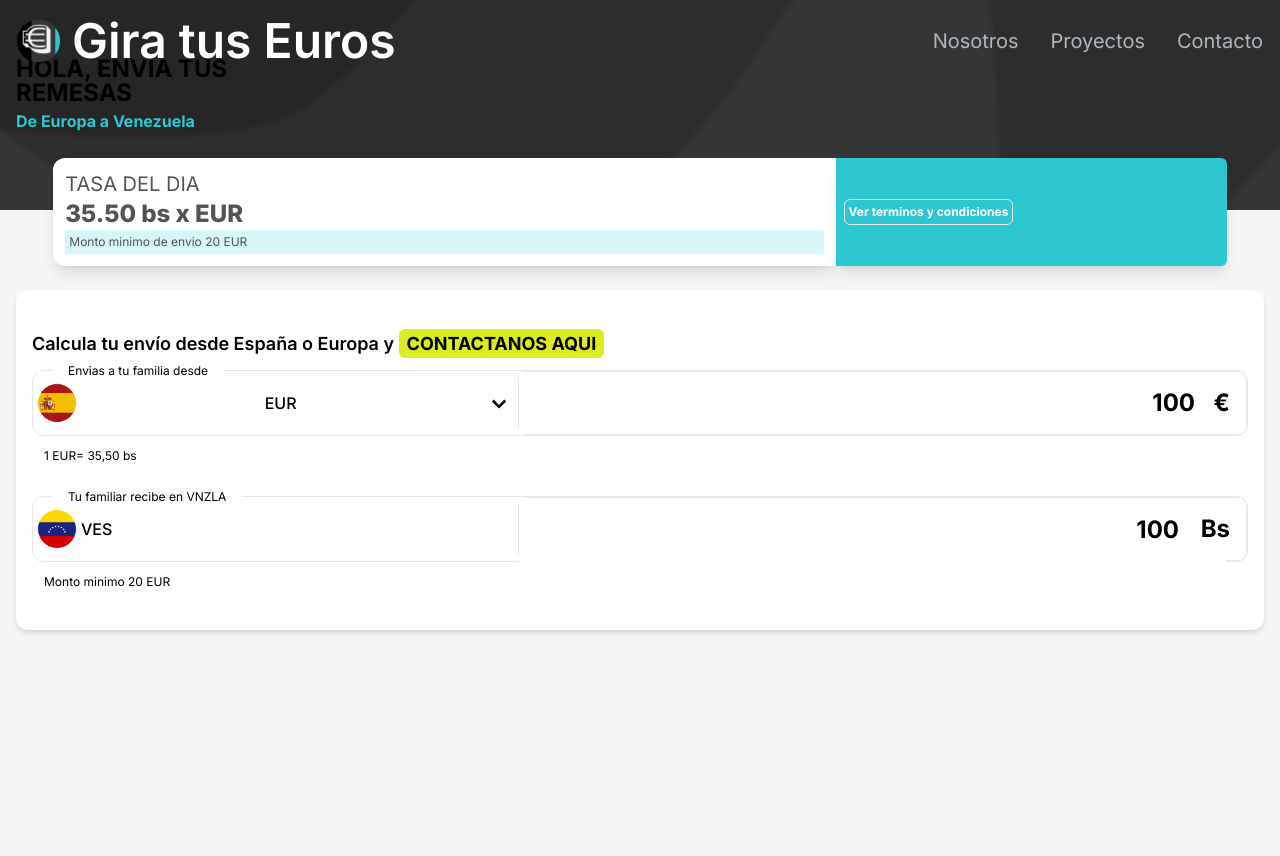
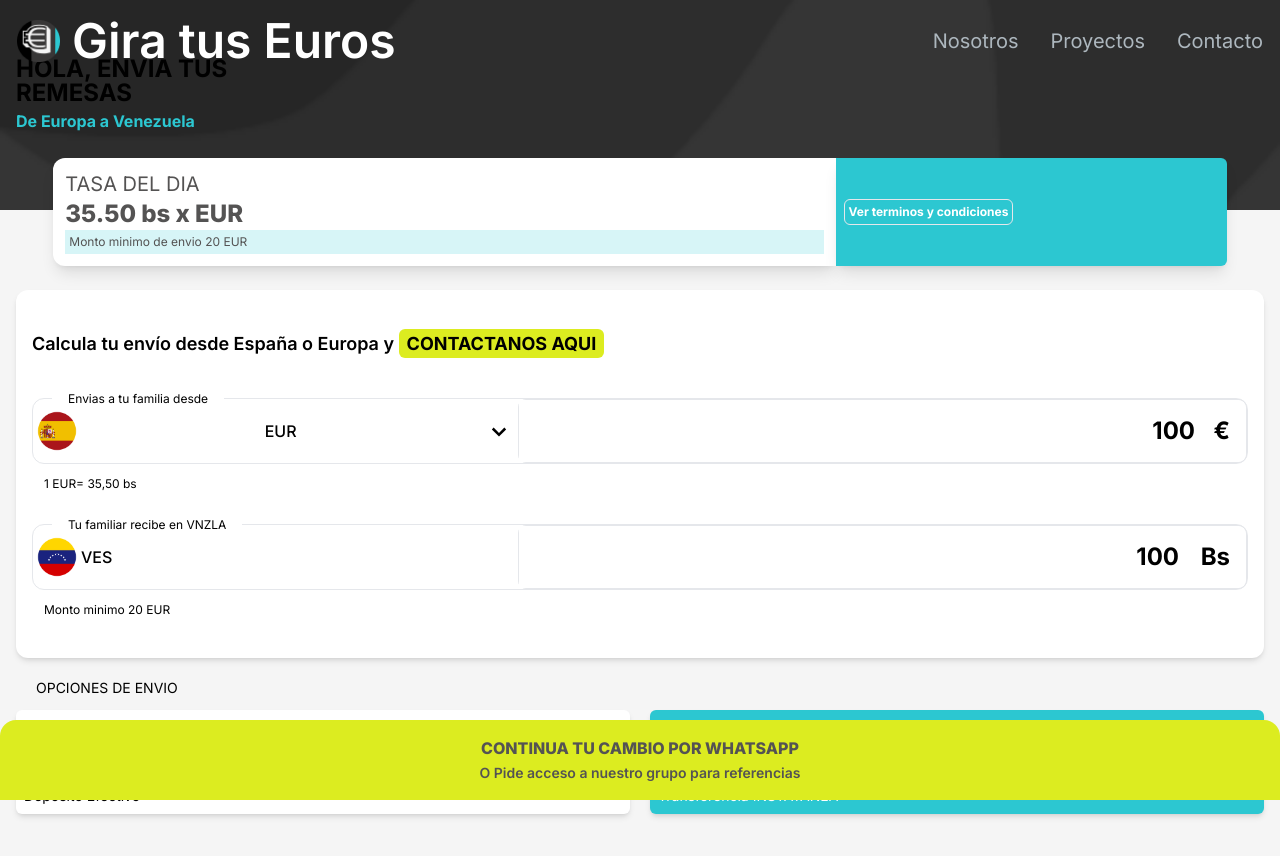
Before and after one commit to eurorondon/gira-tus-euros, a Next.js app: page / in a window 1280 px wide. Shown: the top 856 px of the page. Before the commit the page ends 800 px from the top, so only its background shows below. Built offline with nearby package versions, Linux system fonts and the light colour scheme.

Commit message:
Terminando primera vista

```diff
--- a/src/app/components/Calculadora.jsx
+++ b/src/app/components/Calculadora.jsx
@@ -5,7 +5,7 @@ import InputVenezuela from "./InputVenezuela";
 export default function Calculadora() {
   return (
     <div className="px-4  py-5 bg-white mx-4  rounded-xl p-3  shadow-md">
-      <div className="mt-5">
+      <div className="mt-5 mb-10">
         <h3 className="text-lg font-semibold">
           Calcula tu envío desde España o Europa y{" "}
           <span
--- a/src/app/components/InputVenezuela.jsx
+++ b/src/app/components/InputVenezuela.jsx
@@ -61,7 +61,7 @@ const InputVenezuela = () => {
         <div className="flex h-16 w-full border rounded-lg relative">
           <input
             type="number"
-            className="w-full outline-none text-2xl font-bold text-right p-8 flex-grow-1 mr-5"
+            className="w-full outline-none text-2xl font-bold text-right px-8 flex-grow-1 mr-5"
             placeholder="Enter amount"
             value={inputText}
             onChange={(e) => setInputText(e.target.value.toLowerCase())}
--- a/src/app/components/Navbar.jsx
+++ b/src/app/components/Navbar.jsx
@@ -23,6 +23,7 @@ const navLinks = [
 
 const Navbar = () => {
   const [navbarOpen, setNavbarOpen] = useState(false);
+  const [scrollBackground, setScrollBackground] = useState(false);
 
   React.useEffect(() => {
     const handleOutsideClick = (event) => {
@@ -41,14 +42,36 @@ const Navbar = () => {
     };
   }, [navbarOpen]);
 
+  React.useEffect(() => {
+    const handleScroll = () => {
+      const scrollPosition = window.scrollY;
+      const shouldAddBackground = scrollPosition > 3; // Cambia el valor según tu necesidad
+
+      setScrollBackground(shouldAddBackground);
+    };
+
+    window.addEventListener("scroll", handleScroll);
+
+    return () => {
+      window.removeEventListener("scroll", handleScroll);
+    };
+  }, []);
+
   return (
     <nav
       className={
         navbarOpen
-          ? "fixed mx-auto border border-[#33353F] top-0 left-0 right-0 z-20 bg-[#121212] bg-opacity-100"
-          : "fixed mx-auto border border-[#33353f00]  top-0 left-0 right-0 z-20  bg-opacity-100"
+          ? "fixed mx-auto border  border-[#33353F] top-0 left-0 right-0 z-20 bg-[#121212] bg-opacity-100"
+          : `fixed mx-auto border  border-[#33353f00]  top-0 left-0 right-0 z-20  bg-opacity-100 ${
+              scrollBackground ? "bg-[#2a2a2a]" : "bg-transparent"
+            } `
       }
     >
+      {/* <nav
+      className={`fixed mx-auto border top-0 left-0 right-0 z-20 bg-opacity-100 ${
+        scrollBackground ? "bg-[#121212]" : "bg-transparent"
+      }`}
+    > */}
       <div className="flex container lg:py-4 flex-wrap items-center justify-between mx-auto px-4 py-2 ">
         <Link
           href={"/"}
--- /dev/null
+++ b/src/app/components/OpcionesEnvio.jsx
@@ -0,0 +1,32 @@
+import React from "react";
+
+function OpcionesEnvio() {
+  return (
+    <div className="my-5 px-4">
+      <h3 className="text-sm ml-5">OPCIONES DE ENVIO</h3>
+      <div className="flex justify-around items-stretch gap-5 mt-3 ">
+        <div className="p-2 rounded-md w-full bg-white shadow-md">
+          <h4 className=" font-bold">Estandar</h4>
+          <p className="text-xs">Entrega 15 min aprox.</p>
+          <div className="mt-2 text-sm">
+            <p>BBVA TRANSFER</p>
+            <p>Depósito Efectivo</p>
+          </div>
+        </div>
+        <div
+          className="p-2 rounded-md w-full text-white shadow-md "
+          style={{ backgroundColor: "#2CC7D1" }}
+        >
+          <h4 className=" font-bold">Otros Bancos</h4>
+          <p className="text-xs">Entrega 15 min aprox.</p>
+          <div className="mt-2 text-sm">
+            <p>BIZUM</p>
+            <p>Transferencia INSTATÁNEA</p>
+          </div>
+        </div>
+      </div>
+    </div>
+  );
+}
+
+export default OpcionesEnvio;
--- /dev/null
+++ b/src/app/components/Whatsapp.jsx
@@ -0,0 +1,21 @@
+import React from "react";
+
+function Whatsapp() {
+  return (
+    <div
+      className=" rounded-t-2xl sticky bottom-0 w-full"
+      style={{ backgroundColor: "#DCEC20" }}
+    >
+      <div className="p-4 " style={{ color: "#545353" }}>
+        <h3 className=" text-md font-extrabold text-center">
+          CONTINUA TU CAMBIO POR WHATSAPP <br />
+          <span className="font-semibold text-sm">
+            O Pide acceso a nuestro grupo para referencias
+          </span>
+        </h3>
+      </div>
+    </div>
+  );
+}
+
+export default Whatsapp;
--- a/src/app/page.js
+++ b/src/app/page.js
@@ -3,6 +3,8 @@ import fondo from "../../public/fondo.png";
 import Hero from "./components/Hero";
 import Tasa from "./components/Tasa";
 import Calculadora from "./components/Calculadora";
+import OpcionesEnvio from "./components/OpcionesEnvio";
+import Whatsapp from "./components/Whatsapp";
 
 const BgStyle = {
   backgroundImage: `url(../../public/fondo.png)`,
@@ -19,6 +21,8 @@ export default function Home() {
       <Hero />
       <Tasa />
       <Calculadora />
+      <OpcionesEnvio />
+      <Whatsapp />
     </div>
   );
 }
```
